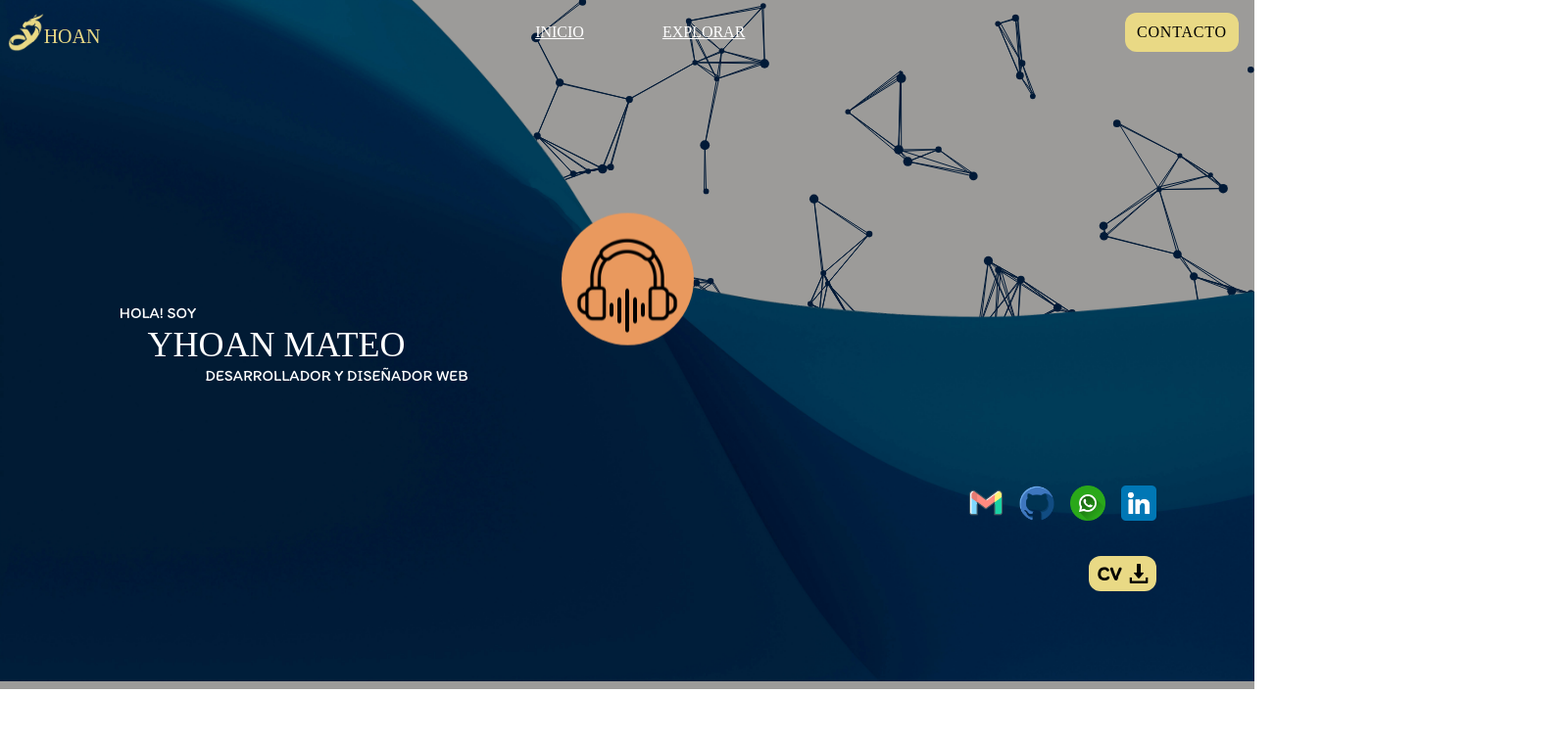
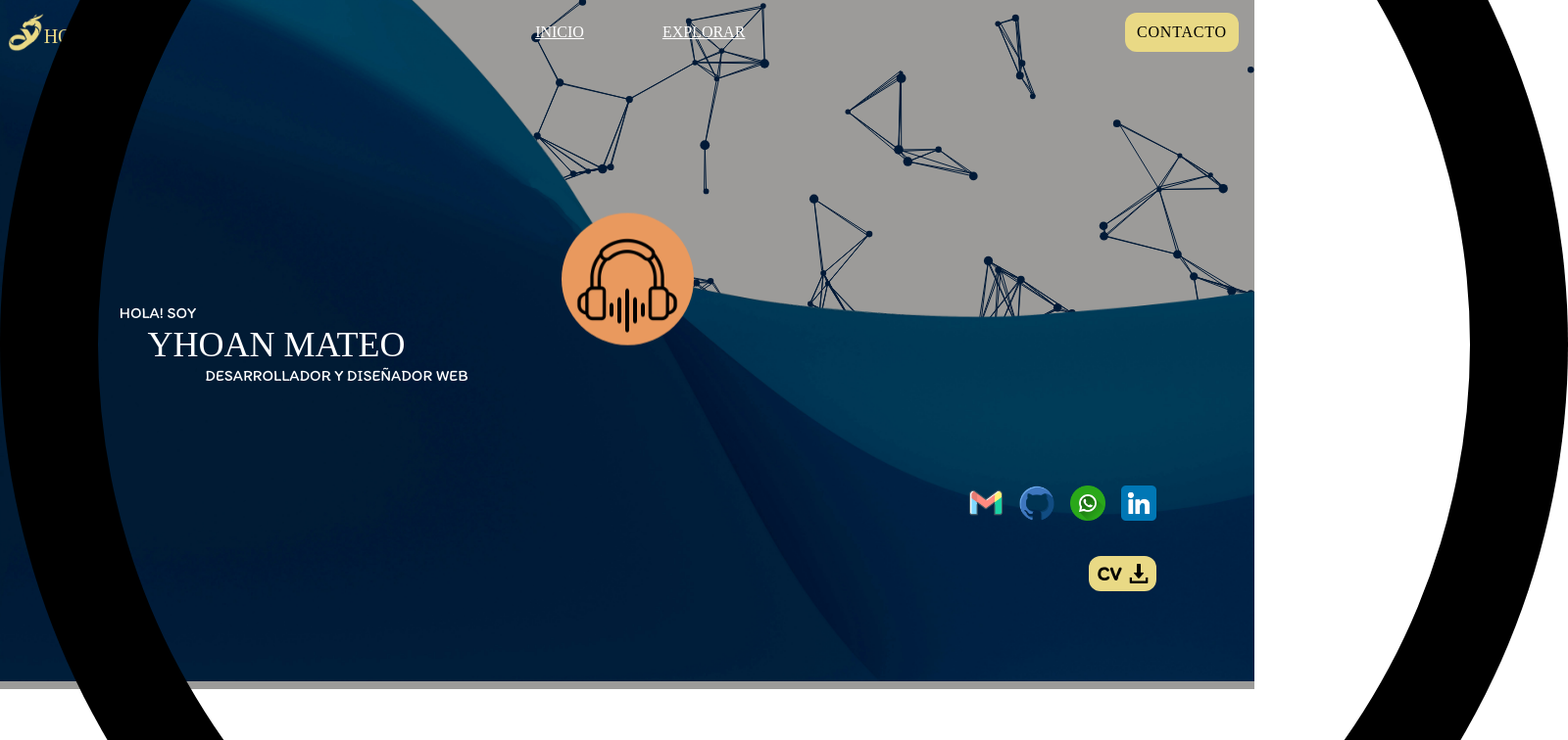
Before and after one commit to Yhoan008/resume, a React (Vite) app: page / in a window 1280 px wide. Shown: the top 756 px of the page at 98% size, 1600 px wide, since content can reach past the window. Built offline with nearby package versions, Linux system fonts and the light colour scheme; a web font is replaced by a local one.

Commit message:
Commit para cambio de dispositivo

```diff
--- a/src/components/Main.jsx
+++ b/src/components/Main.jsx
@@ -77,14 +77,16 @@ function HomeDesktop({ scroller }) {
       <div
         className={` w-[${window.innerWidth}px] h-[${window.innerWidth}px] shadow-[inset_0_0_0_350px_black] absolute z-20 rounded-full `}
       />
+      <div className="w-[200vh] h-[200vh] absolute left-0 right-0 top-0 bottom-0 m-auto transitions z-20 shadow-[inset_0_0_0_100px_black] rounded-full " />
       <div
-        className="w-[135px] h-[135px] rounded-full bg-[#E9995E] fixed left-0 right-0 top-0 m-auto flex items-center justify-center transition z-30 "
+        className="w-[135px] h-[135px] fixed left-0 right-0 top-0 m-auto flex items-center justify-center transition z-30 "
         style={{
           transform: `translateY(${
             scroller > 80 ? -2.6 : 17 - scroller / 4
           }vw) scale(${scroller > 60 ? 40 : 100 - scroller}%) `,
         }}
       >
+        <div className=" w-full h-full absolute rounded-full bg-[#E9995E] " />
         <div className="w-10 h-10  absolute bottom-4 flex justify-center items-center">
           <Line state={8} />
           <Line state={15} />
@@ -92,7 +94,11 @@ function HomeDesktop({ scroller }) {
           <Line state={15} />
           <Line state={8} />
         </div>
-        <img src={music} alt="Music Play" className="w-[80%] h-[80%] " />
+        <img
+          src={music}
+          alt="Music Play"
+          className="w-[80%] h-[80%] absolute "
+        />
       </div>
     </div>
   );
```
